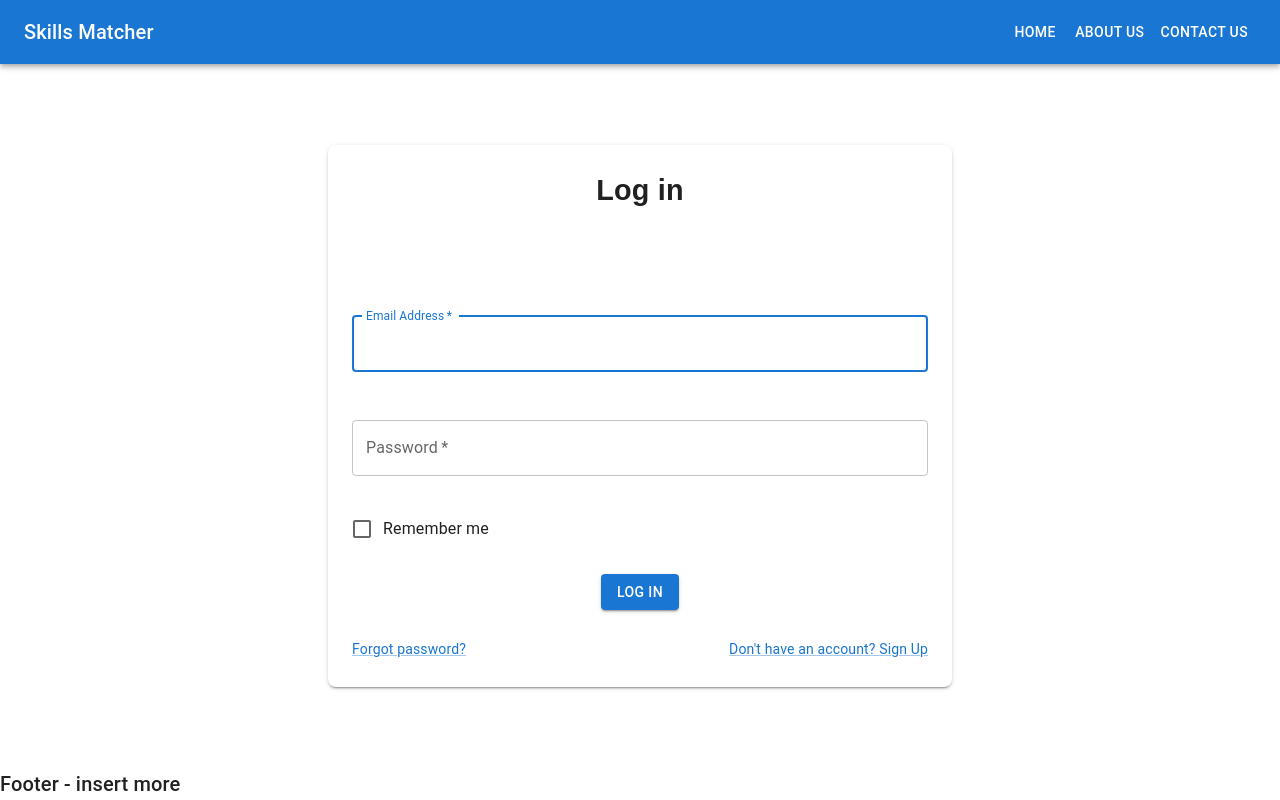
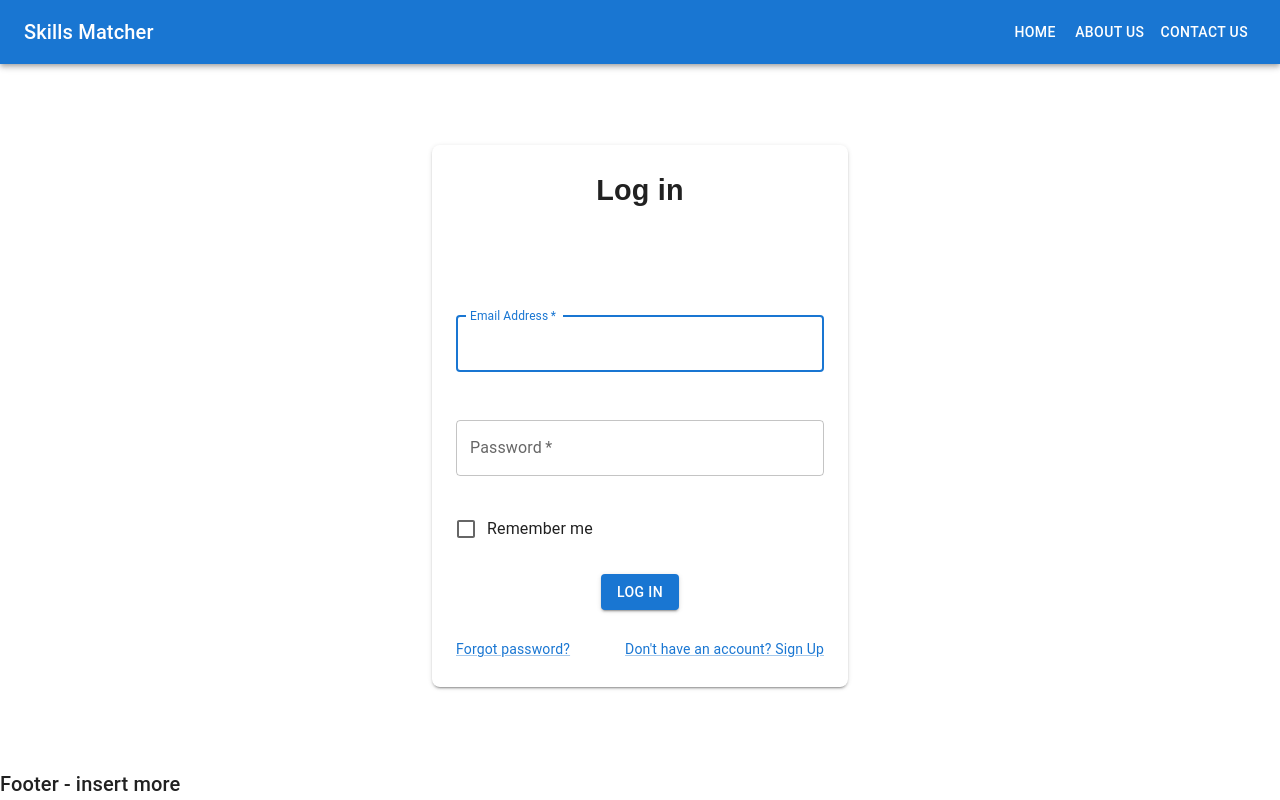
Before and after one commit to putto11262002/skill-matcher-user-ui, a Next.js app in the folder user-client/: page /login in a window 1280 px wide. Built offline with nearby package versions, Linux system fonts and the light colour scheme; no server answers.

Commit message:
adjusted grid sizes based on different sizes

```diff
--- a/user-client/src/pages/login/index.jsx
+++ b/user-client/src/pages/login/index.jsx
@@ -43,7 +43,7 @@ const LoginPage = () => {
 
   return (
     <Grid container justifyContent='center' alignItems='center' height='100%'>
-      <Grid xs={11} sm={6} item>
+      <Grid xs={12} sm={8} md={4} item>
         <Box
           padding={(theme) => theme.spacing(3)}
           sx={{ boxShadow: { sm: 2, xs: 0 }, borderRadius: 2 }}
```
